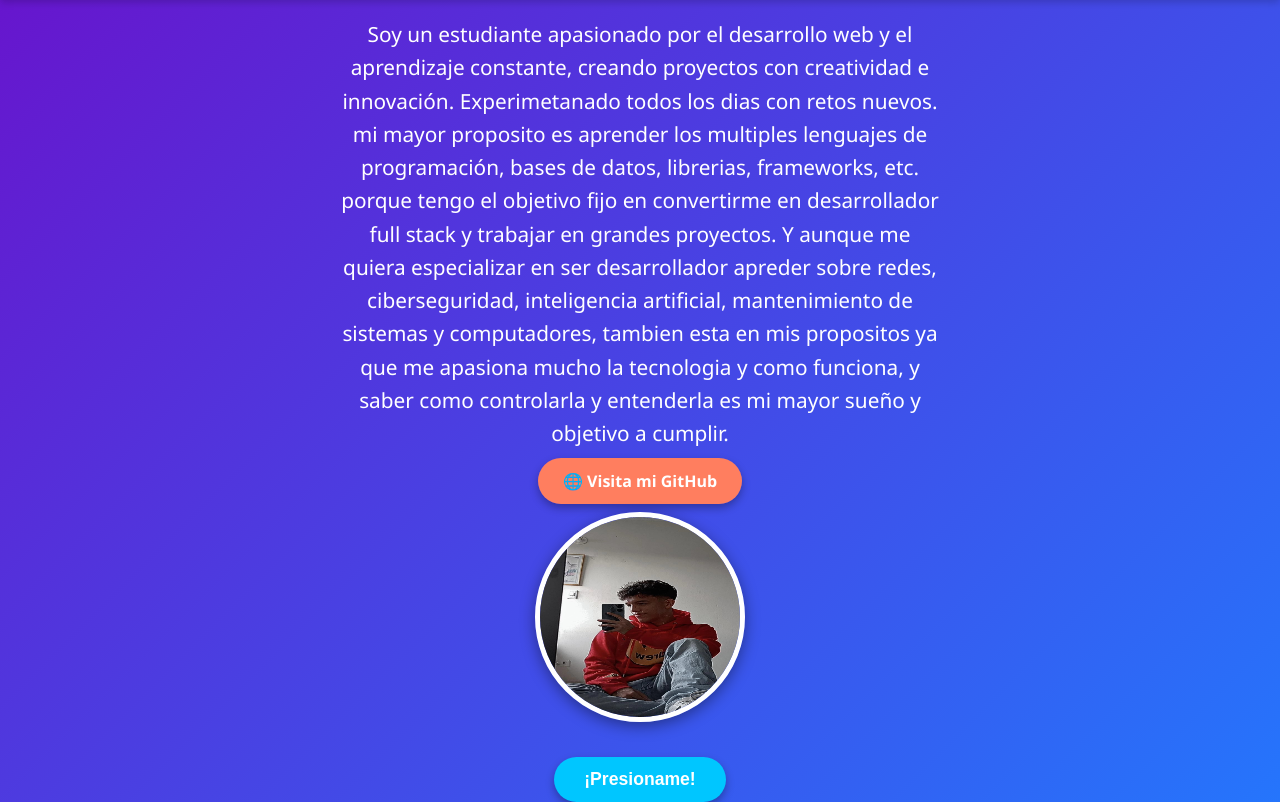
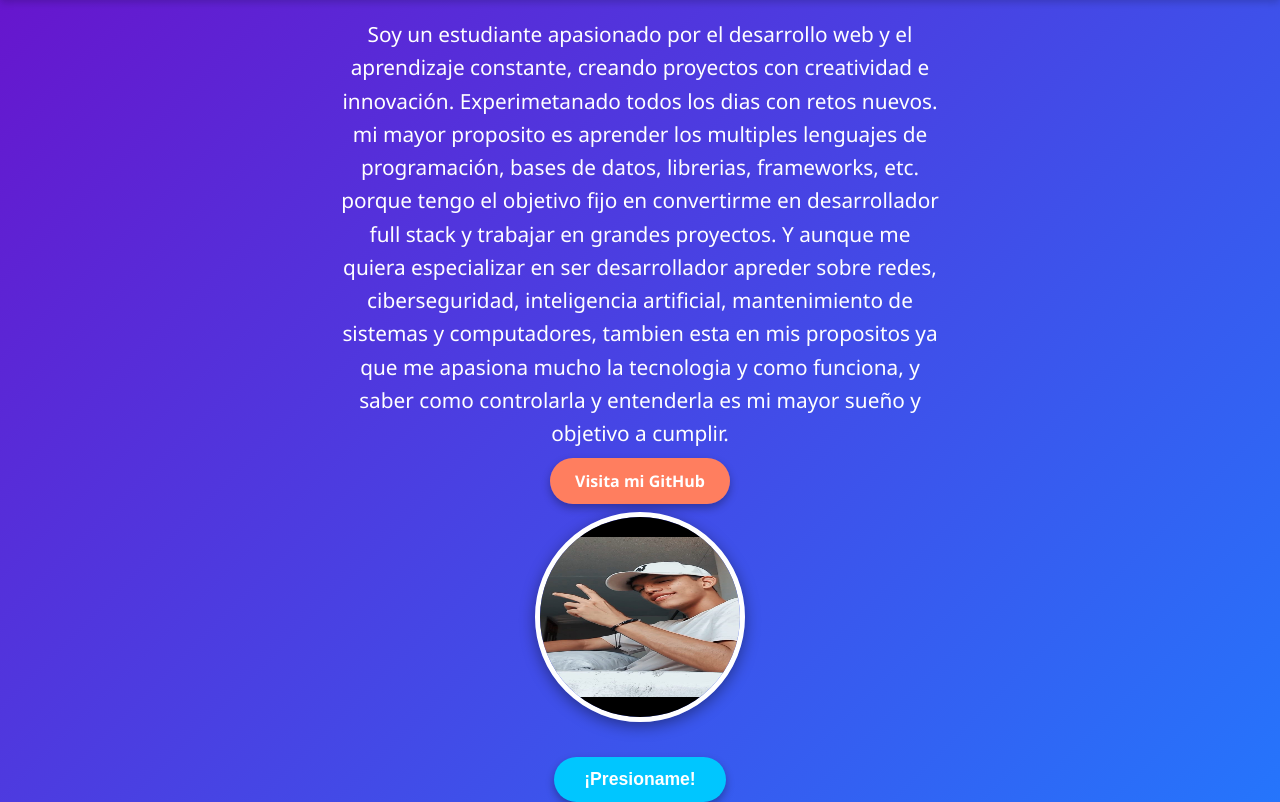
Before and after one commit to Davidmotato1/MiPagina, a plain HTML site: page mi-pagina/index.html in a window 1280 px wide. Shown: the part 107-909 px from the top of the page. Drawn offline with Linux system fonts and the light colour scheme; files whose address does not match are found by name.

Commit message:
Se actualiza la foto de perfil

```diff
--- a/mi-pagina/index.html
+++ b/mi-pagina/index.html
@@ -19,7 +19,7 @@
         porque tengo el objetivo fijo en convertirme en desarrollador full stack y trabajar en grandes proyectos. Y aunque me quiera especializar en ser desarrollador apreder sobre redes, ciberseguridad, inteligencia artificial, mantenimiento de sistemas y computadores, tambien esta en mis propositos ya que me apasiona mucho la tecnologia y como funciona, y saber como controlarla y entenderla es mi mayor sueño y objetivo a cumplir.
     </p>
 
-        <a href="https://github.com/Davidmotato1" target="_blank">🌐 Visita mi GitHub</a>
+        <a href="https://github.com/Davidmotato1" target="_blank"> Visita mi GitHub</a>
 
         <div class="image-container">
             <img src="perfil.png" alt="Foto de perfil">
```
Also changed, not shown: mi-pagina/perfil.png (added), perfil.png (deleted).
